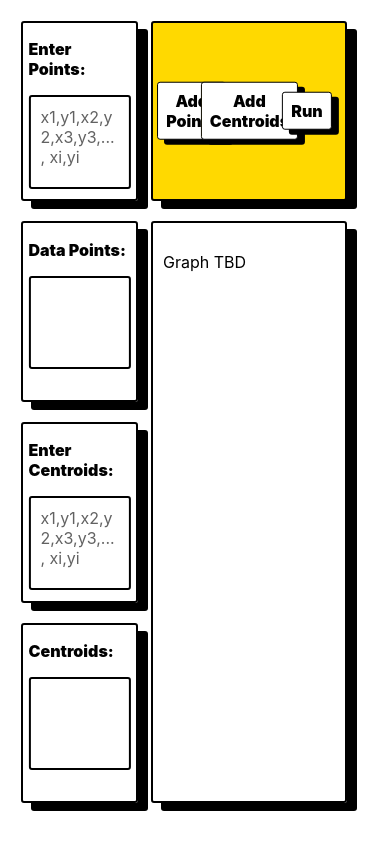
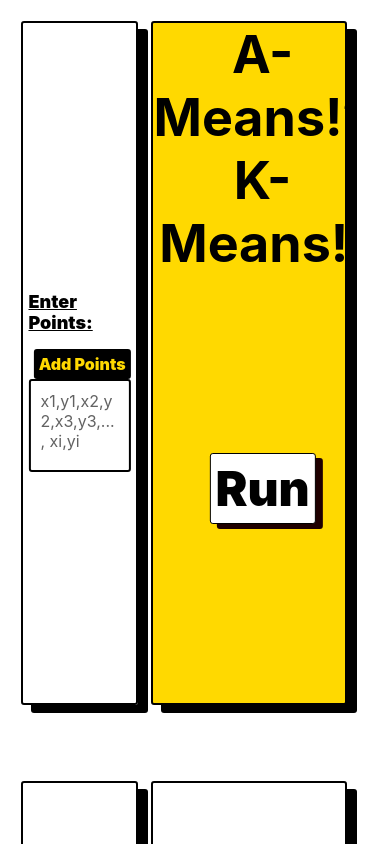
Before and after one commit to AdamKamZA/machineLearning, a website: page index.html in a window 390 px wide. Shown: the top 844 px of the page. Drawn offline with Linux system fonts and the light colour scheme; a web font is replaced by a local one.

Commit message:
Changed button positions and better UX and general placement, needs work to skeleton for mobile

```diff
--- a/index.html
+++ b/index.html
@@ -5,7 +5,7 @@
     <meta http-equiv="X-UA-Compatible" content="IE=edge">
     <meta name="viewport" content="width=device-width, initial-scale=1.0">
     <link rel="stylesheet" href="style.css">
-    <title>Document</title>
+    <title>K-Means Visualiser</title>
     <script src="./echarts.min.js"></script>
 </head>
 <body>
@@ -14,6 +14,7 @@
             <section class="tile">
                 <div id="dInput">
                     <label>Enter Points:</label>
+                    <button onclick="addPoints()"></span>Add Points</button>
                     <span id="dataIn" class="input" role="textbox" contenteditable></span>
                 </div>
             </section>
@@ -27,6 +28,7 @@
             <section class="tile">
                 <div id="cInput">
                     <label>Enter Centroids:</label>
+                    <button onclick="addCentroids()"></span>Add Centroids</button>
                     <span id="centIn" class="input" role="textbox" contenteditable></span>
                 </div>
             </section>
@@ -39,10 +41,9 @@
         </section>
 
         <section class="Rcol">
-            <section class="tile accent">
+            <section class="tile accent menu">
+                <h1>A-Means!? K-Means!!</h1>
                 <div id="btnOption">
-                    <button onclick="addPoints()"><span id="bg"></span>Add Points</button>
-                    <button onclick="addCentroids()"><span id="bg"></span>Add Centroids</button>
                     <button onclick="run(), display()"><span id="bg"></span>Run</button>
                 </div>
             </section>
--- a/style.css
+++ b/style.css
@@ -68,10 +68,24 @@
     transform: translate(-50%,-50%);
 }
 .tile div label{
-    display: block;
+    display: inline-block;
     width: fit-content;
     margin-bottom: 1rem;
     font-weight: 900;
+    height: fit-content;
+    font-size: 18px;
+    text-decoration: underline;
+}
+.tile div button{
+    float:right;
+    box-shadow:none;
+    padding: 5px;
+    transition: box-shadow .2s ease-in-out;
+    color: rgb(255, 217, 0);
+    background-color: black;
+}
+.tile div button:hover{
+    box-shadow: 0 4px 0 0 rgb(255, 217, 0);
 }
 .tile div span{
     display: inline-block;
@@ -88,39 +102,45 @@
     content: 'x1,y1,x2,y2,x3,y3,..., xi,yi';
 }
 
-#btnOption{
+.menu{
     display: grid;
-    grid-template-columns: 1fr 1fr 1fr;
+    grid-template-rows: 1fr 2fr;
+    height: 90%;
+    width: 90%;
+}
+.menu h1{
+    font-size: 52px;
     height: 100%;
+    text-align: center;
 }
 
 /* Data display */
-#btnOption button{
-    position: relative;
-    top: 50%;
-    left: 50%;
-
+button{
     width: fit-content;
     height: fit-content;
     padding: .5rem;
+    font-weight: 900;
+    overflow: hidden;
+}
+#btnOption{
+    width: 100%;
+    height: 100%;
+    display: grid;
+    justify-content: center;
+    align-items: center;
+}
+#btnOption button{
     border: 1px solid black;
     background-color: white;
+    color: black;
+    box-shadow: 7px 5px 0px 0px rgb(31, 0, 0);
+    font-size: 48px;
 
-    box-shadow: 7px 5px 0px 0px;
-    transform: translate(-50%,-50%);
-    font-weight: 900;
-
-    overflow: hidden;
-}
-
-#btnOption button:hover > #bg{
-    transform: translate(100%,0);
-    transition: .1s linear;
 }
 
 #btnOption button:hover{
-    box-shadow: none;
-    transition: 1s linear ease-in-out;
+    box-shadow: 0 0 0 0;
+    transition: all .1s ease-in-out;
 }
 
 #graph{
```
